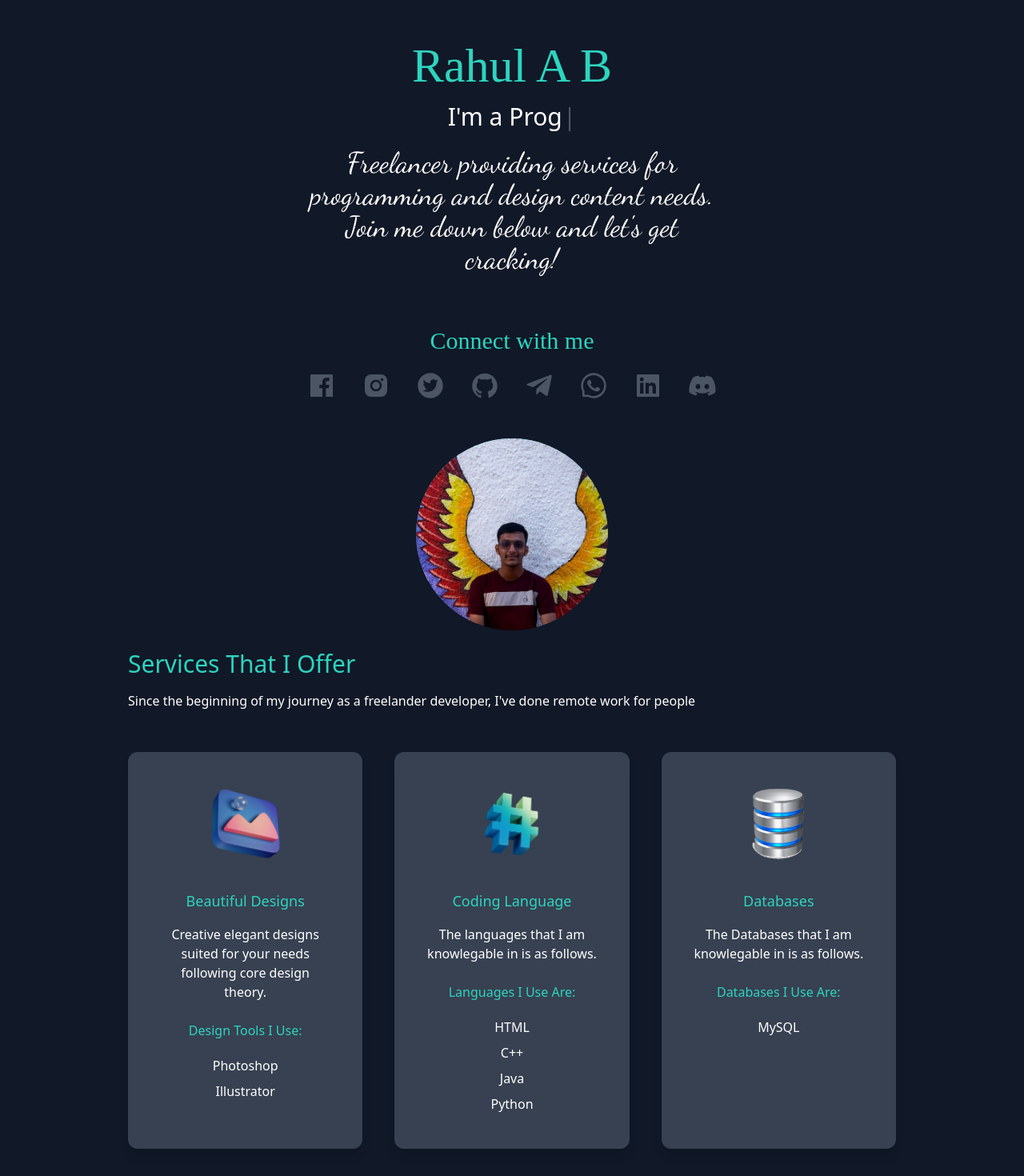
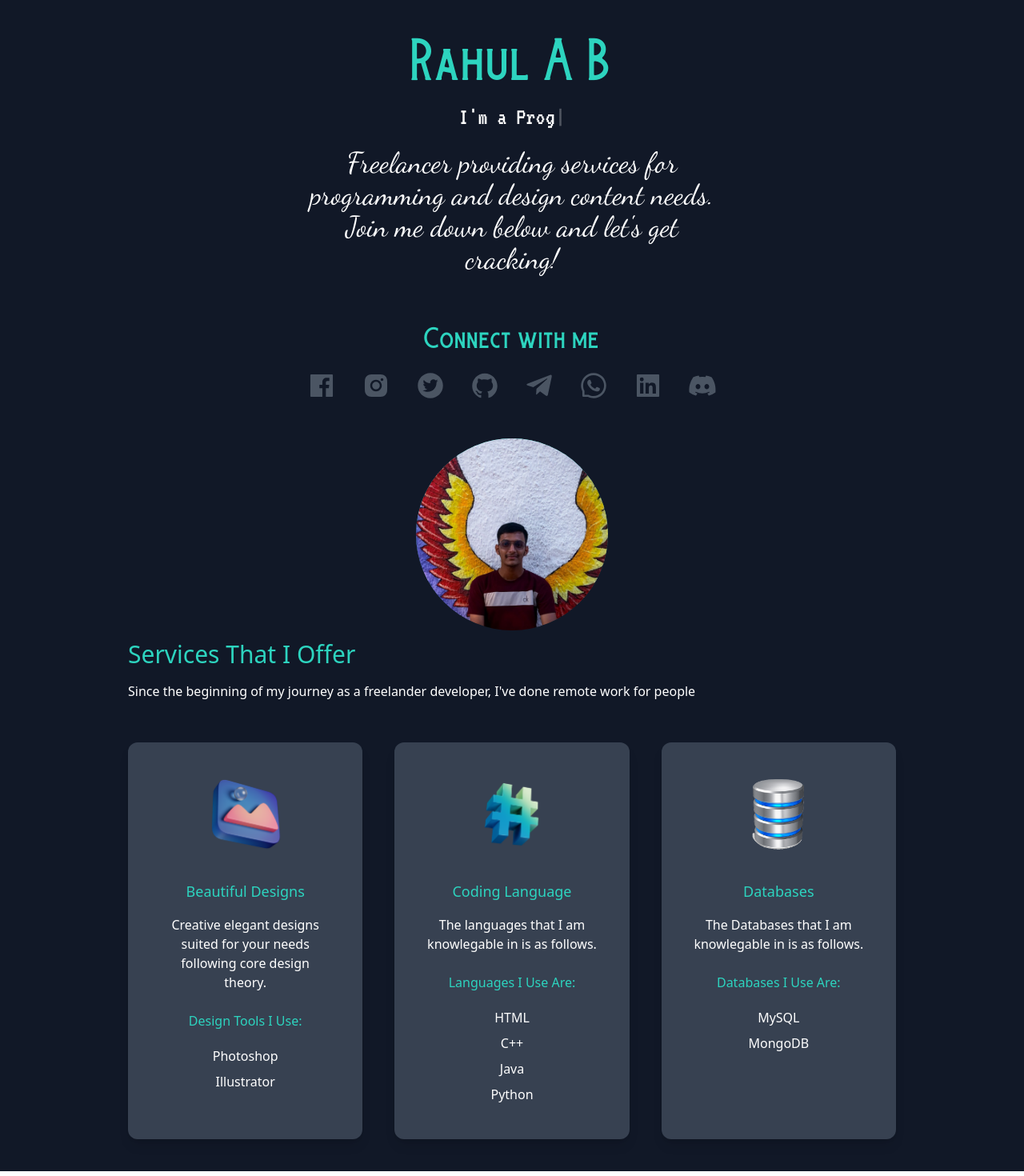
Before and after one commit to klrab3490/klrab3490.github.io, a Next.js app: page / in a window 1280 px wide. Shown: the part 160-1630 px from the top of the page at 80% size. Built offline with nearby package versions, Linux system fonts and the light colour scheme; a web font is replaced by a local one.

Commit message:
forth commit

```diff
--- a/pages/index.js
+++ b/pages/index.js
@@ -18,10 +18,13 @@ import databases from "../public/databases.png";
 import { useState } from 'react';
 import Typewriter from 'typewriter-effect';
 
-new Typewriter('#typewriter', {
-  autoStart: true,
-  loop: true,
-});
+<Typewriter
+  options={{
+    strings: ['Hello', 'World'],
+    autoStart: true,
+    loop: true,
+  }}
+/>
 
 export default function Home()
 {
@@ -35,7 +38,7 @@ export default function Home()
       <main className='" bg-white px-10 m:px-20 lg:px-40 dark:bg-gray-900'>
         <section className="min-h-screen" >
           <nav className='py-10 mb-12 flex justify-between'>
-            <h1 className='text-xl font-vt323 lg:text-3xl text-black dark:text-white'>Developed By Rahul</h1>
+            <h1 className='text-xl font-VT323 lg:text-3xl text-black dark:text-white'>Developed By Rahul</h1>
             <ul className='flex items-center'>
               <li>
                 <BsFillMoonStarsFill onClick={() => setDarkMode(!darkMode)} className='text-black cursor-pointer text-l  lg:text-xl dark:text-white'/>
@@ -49,7 +52,7 @@ export default function Home()
             <h2 className='font-burtons text-5xl py-2 text-teal-800 dark:text-teal-400 font-medium md:text-6xl '>
               Rahul A B
             </h2>
-            <div className="text-2xl py-2 md:text-3xl text-black dark:text-white">
+            <div className=" font-VT323 text-3xl py-2 md:text-3xl text-black dark:text-white">
               <Typewriter
                 onInit={(typewriter) =>{
                   typewriter.typeString("I'm a ")
@@ -62,10 +65,12 @@ export default function Home()
                   .typeString("Designer")
                   .pauseFor(2000)
                   .deleteChars(8)
-                  .deleteAll()
                   .start()
-                }
-              }
+                }}
+              options={{
+                autoStart: true,
+                loop: true,
+              }}
               />
             </div>
             <p className='font-Dancing text-3xl py-3 leading-8 text-gray-800 md:text-4xl max-w-lg mx-auto dark:text-white' >
@@ -107,7 +112,7 @@ export default function Home()
           </div>
         </section>
 
-        <section className='mt-5'>
+        <section className='mt-2'>
           <div>
             <h3 className='text-2xl py-1 lg:text-3xl dark:text-teal-400 text-teal-800'>Services That I Offer</h3>
             <p className='text-md py-2 leading-8 text-gray-800 dark:text-white'>
@@ -146,6 +151,7 @@ export default function Home()
               </p>
               <h3 className='text-teal-600 dark:text-teal-400 py-4'>Databases I Use Are:</h3>
               <p className='text-gray-800 py-1 dark:text-white'>MySQL</p>
+              <p className='text-gray-800 py-1 dark:text-white'>MongoDB</p>
             </div>
           </div>
         </section>
--- a/styles/globals.css
+++ b/styles/globals.css
@@ -1,6 +1,7 @@
 @import url("https://fonts.googleapis.com/css2?family=Rampart+One&display=swap");
 @import url('https://fonts.googleapis.com/css2?family=Rubik+Glitch&display=swap');
 @import url('https://fonts.googleapis.com/css2?family=Dancing+Script&display=swap');
+@import url('https://fonts.googleapis.com/css2?family=VT323&display=swap');
 
 @tailwind base;
 @tailwind components;
@@ -34,6 +35,4 @@ a {
 @font-face{
   font-family: "Burtons";
   src : url("../public/Burtons.otf");
-  font-family: "vt323";
-  src: url("../public/VT323-Regular.ttf");
 }
--- a/tailwind.config.js
+++ b/tailwind.config.js
@@ -10,10 +10,10 @@ module.exports = {
     extend: {
       fontFamily: {
         burtons: "burtons",
-        vt323: "vt323",
         Rampart: ["Rampart One","cursive"],
         Rubik: ["Rubik Glitch", "cursive"],
         Dancing: ["Dancing Script", "cursive"],
+        VT323: ["VT323", "monospace"],
 
       }
     },
```
